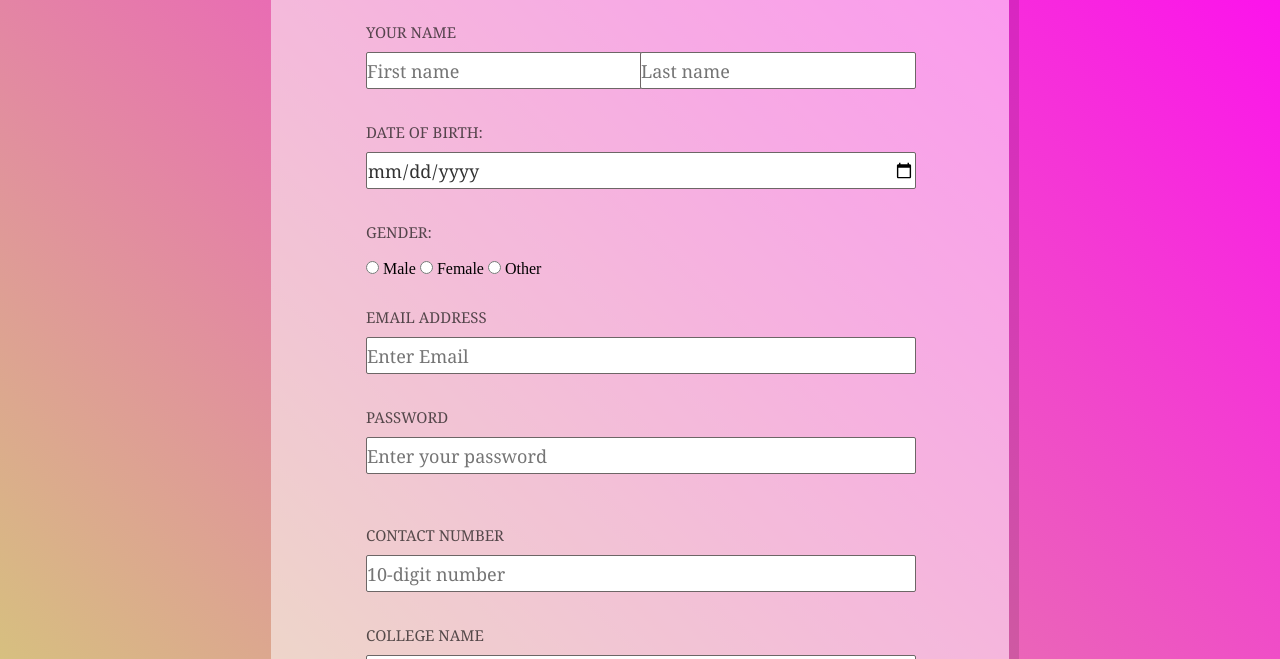
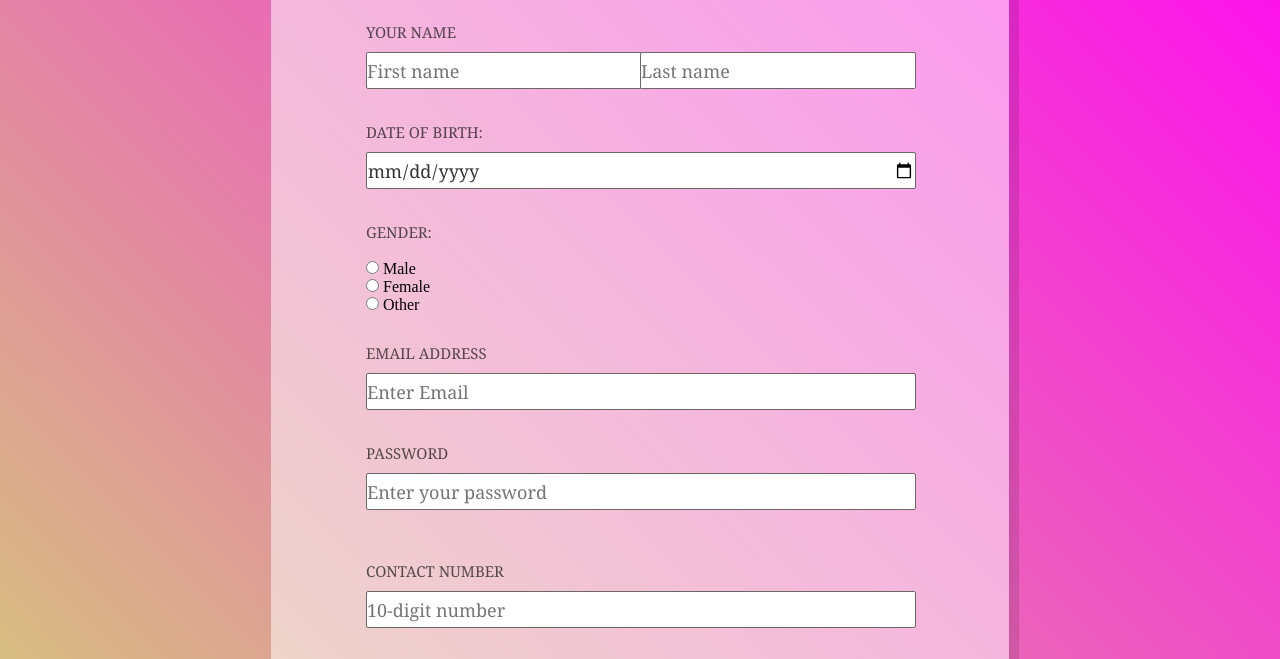
Before and after one commit to AnjaniSowmya/registration-form-day-3-scx, a plain HTML site: page index.html in a window 1280 px wide. Shown: the part 133-792 px from the top of the page. Drawn offline with nearby package versions, Linux system fonts and the light colour scheme.

Commit message:
Update index.html

```diff
--- a/index.html
+++ b/index.html
@@ -31,9 +31,9 @@
                     <label class="nmtitle gen">Gender:</label>
                     <br>
                     <br>
-                    <input type="radio" name="gender" id="male" value="male"><label for="male" required> Male</label>
-                    <input type="radio" name="gender" id="female" value="female"><label for="female" required> Female</label>
-                    <input type="radio" name="gender" id="other" value="other"><label for="other" required> Other</label>
+                    <input type="radio" name="gender" id="male" value="male"><label for="male" required> Male</label><br>
+                    <input type="radio" name="gender" id="female" value="female"><label for="female" required> Female</label><br>
+                    <input type="radio" name="gender" id="other" value="other"><label for="other" required> Other</label><br>
 
                 </div>
                 <label for="email" class="nmtitle">Email Address</label>
```
